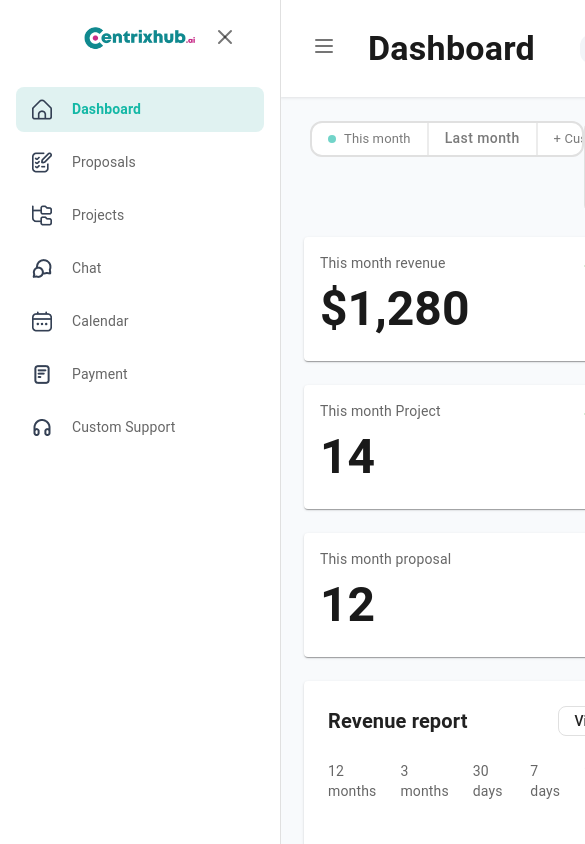
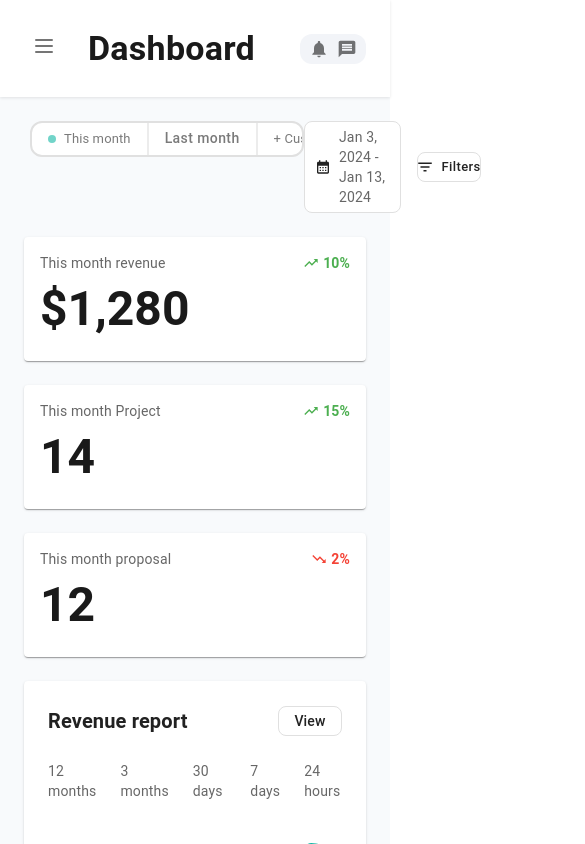
Before and after one commit to intZaibi/IdovoTask, a React (Vite) app: page /dashboard in a window 390 px wide. Shown: the top 844 px of the page, 585 px wide, since content can reach past the window. Built offline with nearby package versions, Linux system fonts and the light colour scheme.

Commit message:
making responsive

```diff
--- a/src/Pages/Dashboard.tsx
+++ b/src/Pages/Dashboard.tsx
@@ -6,22 +6,25 @@ import TabsComponent from "../../components/Page2/TabsBar";
 import RightColumn from "../../components/Page2/RightColumn";
 import LeftColumn from "../../components/Page2/LeftColumn";
 import { sidebarItems } from "../../components/Page2/data";
+import { useState } from "react";
 
 const MainContent = styled(Box)`
-  margin-left: 280px;
   min-height: 100vh;
   background-color: #f8fafc;
 `;
 
 const Dashboard = () => {
+  const [isOpen, setIsOpen] = useState(false);
 
   return (
-    <Box sx={{ display: "flex", width: "100vw" }}>
-      <Sidebar sidebarItems={sidebarItems} />
+    <Box sx={{ display: "flex", width: "100vw", marginLeft: {xs: "0px", md: "280px"} }}>
+      <Box sx={{ display: { xs: "none", md: "block" } }}>
+        <Sidebar sidebarItems={sidebarItems} />
+      </Box>
 
       {/* Main Content */}
       <MainContent sx={{ width: "100%" }}>
-        <Header title="Dashboard"/>
+        <Header title="Dashboard" isOpen={isOpen} setIsOpen={setIsOpen} />
         <TabsComponent />
 
         <Box sx={{ p: 3 }}>
```
